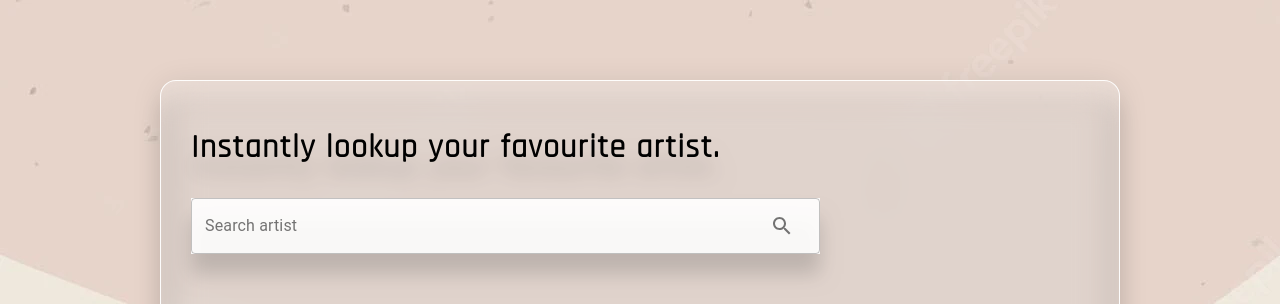
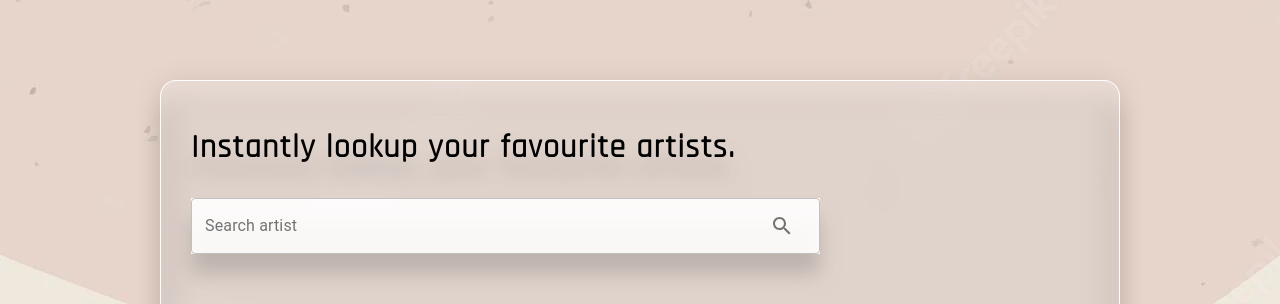
Before and after one commit to sanaa-khan/web-dev-assignment, a React (Create React App) app: page / in a window 1280 px wide. Shown: the top 304 px of the page. Built offline with nearby package versions, Linux system fonts and the light colour scheme.

Commit message:
Removed routing, added conditional rendering to display either search + artist or events

```diff
--- a/src/App.js
+++ b/src/App.js
@@ -1,17 +1,10 @@
 // imports
-import {Routes, Route, BrowserRouter} from 'react-router-dom';
 import Homepage from "./Homepage/Homepage";
-import EventsPage from "./EventsPage/EventsPage";
 
 function App() {
 
   return (
-      <BrowserRouter>
-          <Routes>
-              <Route path="/" element={<Homepage />} />
-              <Route path="/events" element={<EventsPage />} />
-          </Routes>
-      </BrowserRouter>
+      <Homepage />
   );
 }
 
--- a/src/ArtistCard/ArtistCard.css
+++ b/src/ArtistCard/ArtistCard.css
@@ -39,6 +39,7 @@
 .artist-card .artist-card-img {
     width: 13em;
     height: 10em;
+    border-bottom: 1px solid rgba(255, 255, 255, 0.93);
 }
 
 .artist-card .artist-card-info {
--- a/src/ArtistCard/ArtistCard.js
+++ b/src/ArtistCard/ArtistCard.js
@@ -1,15 +1,6 @@
-import { useNavigate } from "react-router-dom";
 import './ArtistCard.css';
 
 function ArtistCard(props) {
-
-    const navigate = useNavigate();
-
-    function navigateToEventPage(event) {
-        event.preventDefault()
-        const path = '/events'
-        navigate(path, {state: {artist_name: props.name}})
-    }
 
     return (
 
@@ -20,7 +11,7 @@ function ArtistCard(props) {
                 <p className="divider">|</p>
                 <a href={props.facebook_link} className="fa fa-facebook"></a>
             </div>
-            <p className="events-link" onClick={navigateToEventPage}>View upcoming events</p>
+            <p className="events-link" onClick={props.showEventsToggle}>View upcoming events</p>
         </div>
     )
 }
--- a/src/EventsPage/EventsPage.js
+++ b/src/EventsPage/EventsPage.js
@@ -1,12 +1,9 @@
-import {useLocation, useNavigate} from 'react-router-dom';
 import {useEffect, useState} from "react";
 import axios from "axios";
 
-function EventsPage() {
+function EventsPage(props) {
 
-    const navigate = useNavigate();
-    const location = useLocation();
-    const artistName = location.state.artist_name;
+    const artistName = props.artist_name;
     const [artistEventData, setArtistEventData] = useState([]);
 
     useEffect(() => {
@@ -22,11 +19,6 @@ function EventsPage() {
             })
     })
 
-    function navigateToHomepage(event) {
-        event.preventDefault()
-       navigate(-1)
-    }
-
     function formatDate(date_str) {
         const date = new Date(date_str)
         const day = date.getDay().toString()
@@ -37,7 +29,7 @@ function EventsPage() {
 
     return (
         <div>
-            <h1 onClick={navigateToHomepage}>Back to results</h1>
+            <h1 onClick={props.showArtistToggle}>Back to results</h1>
             <h2>Upcoming events for {artistName}</h2>
             <div>
                 {artistEventData.map((event) => (
--- a/src/Homepage/Homepage.js
+++ b/src/Homepage/Homepage.js
@@ -4,14 +4,15 @@ import axios from 'axios';
 import SearchBar from "../Searchbar/SearchBar";
 import ArtistCard from "../ArtistCard/ArtistCard";
 import './Homepage.css'
+import EventsPage from "../EventsPage/EventsPage";
 
 function Homepage() {
 
     const [searchTerm, setSearchTerm] = useState("")
     const [artistData, setArtistData] = useState([])
+    const [showEventsToggle, setShowEventsToggle] = useState(false)
 
     useEffect(() => {
-        console.log(searchTerm)
 
         if (searchTerm === '') {
             setArtistData([])
@@ -34,17 +35,26 @@ function Homepage() {
 
     },[searchTerm])
 
+    function showArtist() {
+        setShowEventsToggle(false)
+    }
+
+    function showEvents() {
+        setShowEventsToggle(true)
+        console.log("show events")
+    }
+
     return (
         <div className="homepage-content-wrapper">
             <div className="homepage-container">
-                <h1 className="homepage-heading">Instantly lookup your favourite artist.</h1>
-                <SearchBar
-                    setSearch={setSearchTerm}
-                />
+                {!showEventsToggle &&
+                    <div>
+                        <h1 className="homepage-heading">Instantly lookup your favourite artists.</h1>
+                        <SearchBar setSearch={setSearchTerm}/>
 
                         <div className="homepage-results-info">
-                    {searchTerm !== '' && artistData.length !== 1 && <h3>{artistData.length} results found for "{searchTerm}"</h3> }
-                    {artistData.length === 1 && <h3>{artistData.length} result found for "{searchTerm}"</h3> }
+                            {searchTerm !== '' && artistData.length !== 1 && <h3>{artistData.length} results found for "{searchTerm}"</h3>}
+                            {artistData.length === 1 && <h3>{artistData.length} result found for "{searchTerm}"</h3>}
                         </div>
 
                         <div>
@@ -54,9 +64,16 @@ function Homepage() {
                                     name={artist.name}
                                     img_url={artist.thumb_url}
                                     facebook_link={artist.facebook_page_url}
+                                    showEventsToggle={showEvents}
                                 />
                             ))}
                         </div>
+                    </div>
+                }
+
+                {showEventsToggle &&
+                    <EventsPage artist_name={searchTerm} showArtistToggle={showArtist}/>
+                }
             </div>
         </div>
     );
```
Lines whose indentation alone changed are shown as unchanged.
